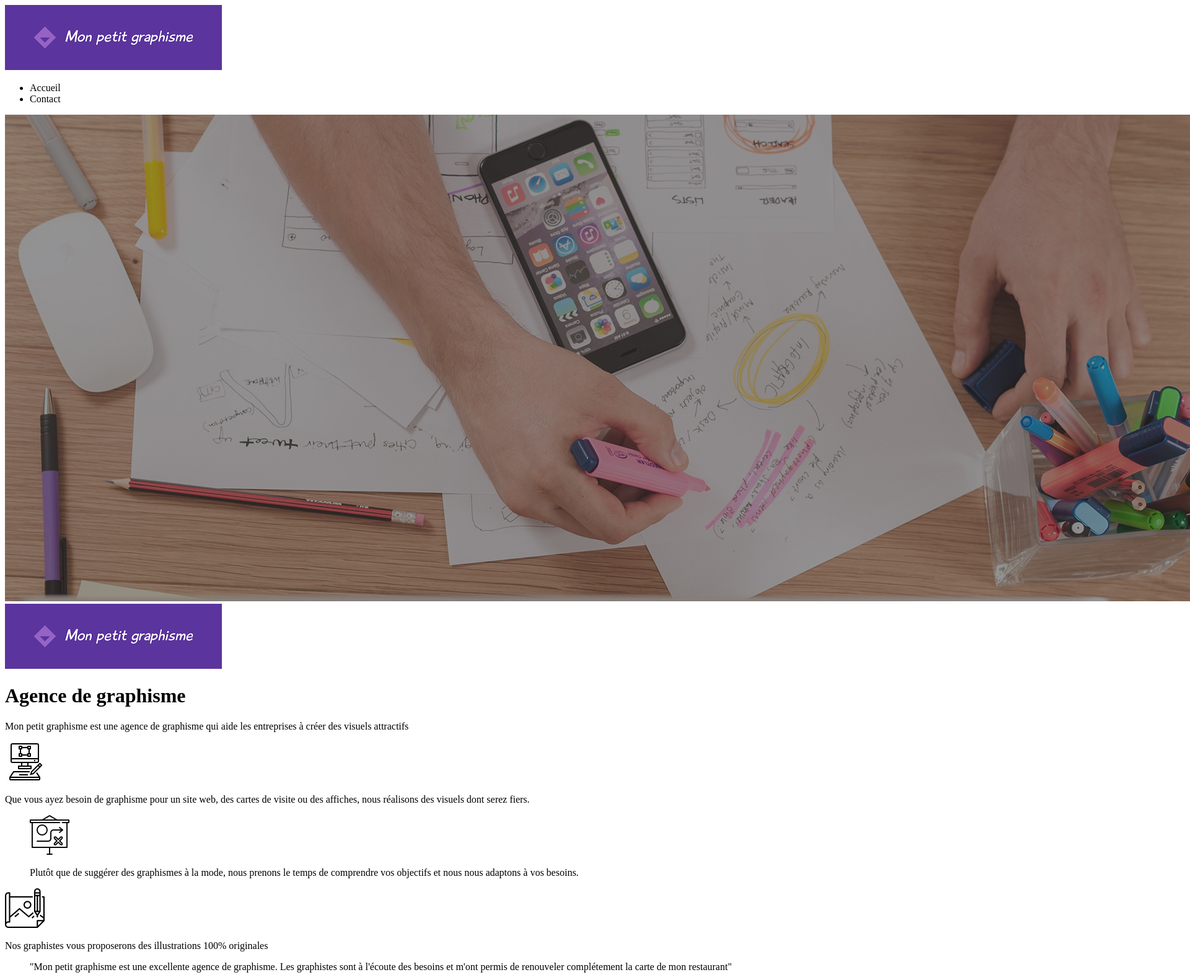
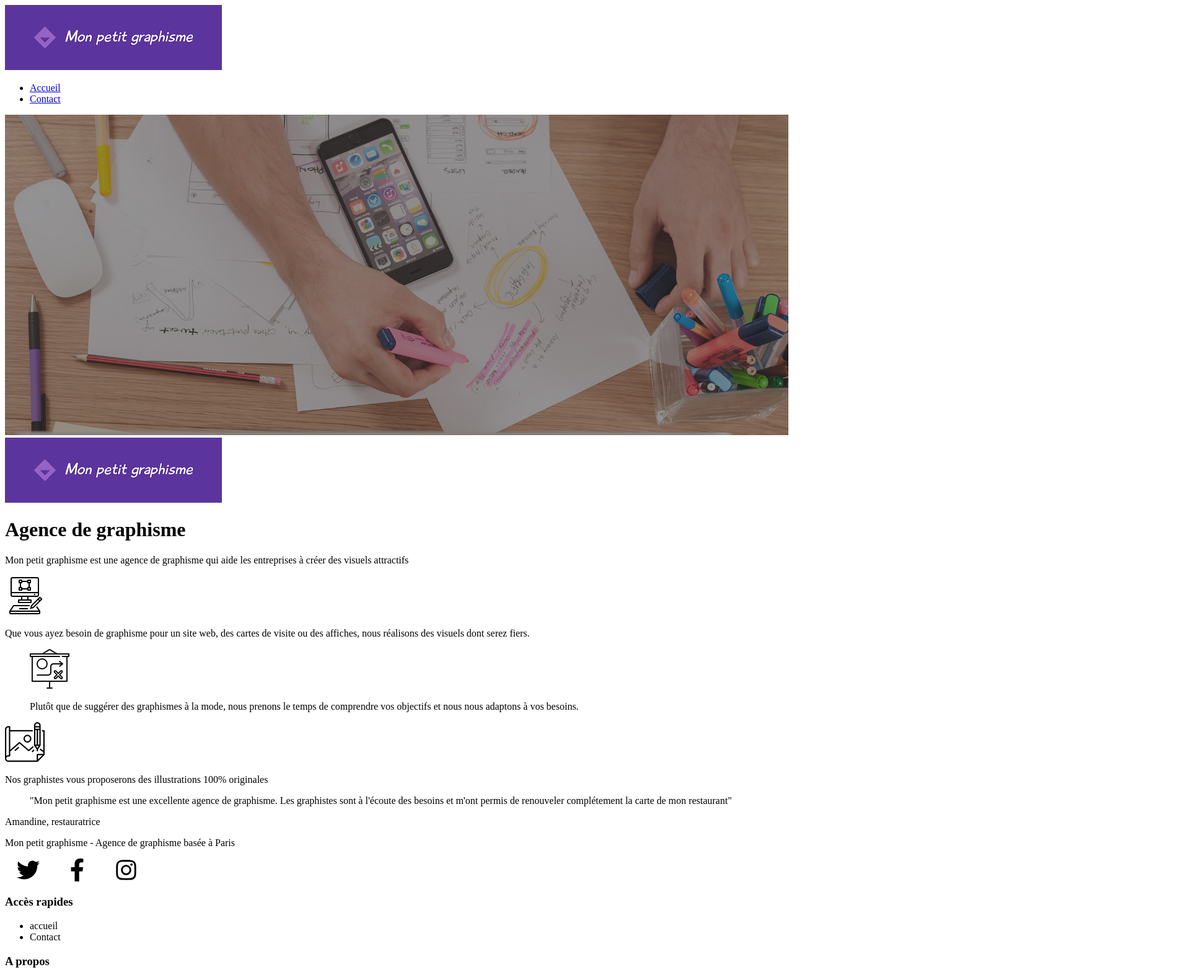
Before and after one commit to MaxWip/mon_petit_graphisme, a plain HTML site: page index.html in a window 1280 px wide. Shown: the top 1581 px of the page at 62% size, 1920 px wide, since content can reach past the window. Drawn offline with Linux system fonts and the light colour scheme.

Commit message:
modif dimensions des imgs

```diff
--- a/index.html
+++ b/index.html
@@ -17,14 +17,14 @@
     <img src="images/logo_long.png"/>
     <!--nav-->
       <ul>
-        <li>Accueil</li>
-        <li>Contact</li>
+        <li><a href="#" title="Accueil" >Accueil</a></li>
+        <li> <a href="#" title="Contact">Contact</a> </li>
       </ul>
   </header>
 <!--corp du site-->
 <!--section 1-->
   <div>
-    <img src="Images/backgroung_image.jpg"/>
+    <img src="Images/backgroung_image.jpg" width="100%"/>
     <img src="Images/logo_long.png"/>
     <span><h1>Agence de graphisme</strong></h1></span>
   </div>
@@ -57,9 +57,9 @@
 
   <section>
     <p>Mon petit graphisme - Agence de graphisme basée à Paris </p>
-    <img src="Images/twitter-brands.svg"/>
-    <img src="Images/facebook-f-brands.svg"/>
-    <img src="Images/instagram-brands.svg"/>
+    <img src="Images/twitter-brands.svg" width="75" height="37,5"/>
+    <img src="Images/facebook-f-brands.svg" width="75" height="37,5"/>
+    <img src="Images/instagram-brands.svg" width="75" height="37,5"/>
   </section>
 
   <section>
```
